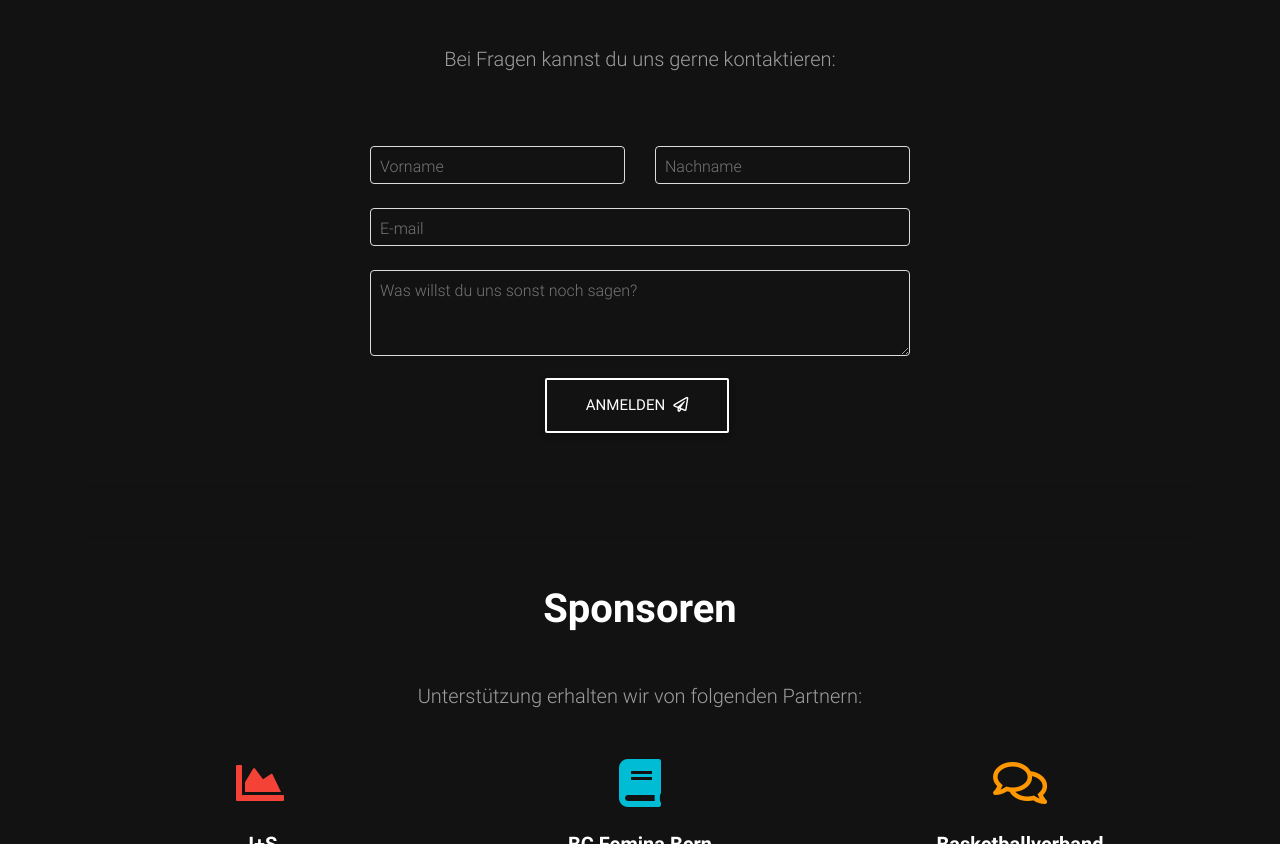
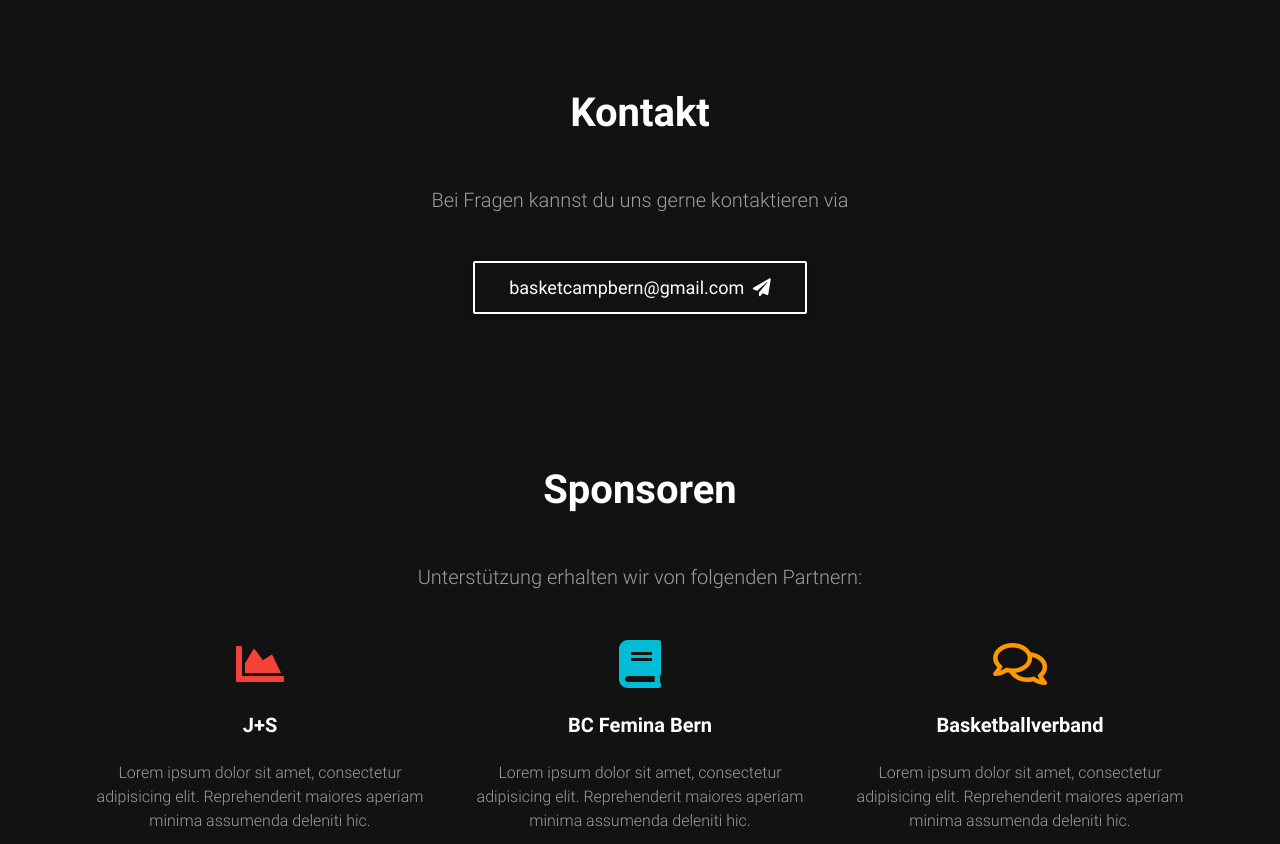
Before and after one commit to flobachofner/basket-camp, a plain HTML site: page index.html in a window 1280 px wide. Shown: the part 5000-5844 px from the top of the page. Drawn offline with Linux system fonts and the light colour scheme.

Commit message:
anmeldung new

```diff
--- a/index.html
+++ b/index.html
@@ -304,7 +304,7 @@
 
           <!--Grid column-->
           <div class="col-12 text-center">
-           <iframe src="https://docs.google.com/forms/d/e/1FAIpQLSd5DV5YCBOGSBzIAXJijxdB9XatqnXlYh64sVb4xklohZ79FA/viewform?embedded=true" width="700" height="2400" frameborder="0" marginheight="0" marginwidth="0">Loading…</iframe>
+           <iframe src="https://docs.google.com/forms/d/e/1FAIpQLScrWR0oiEX-bf2sVwsBZ5jP54kYS1AhFPXFF6IPdc2QUmWsEQ/viewform?embedded=true" width="640" height="2541" frameborder="0" marginheight="0" marginwidth="0">Wird geladen…</iframe>
           </div>
           <!--/Grid column-->
 
@@ -324,22 +324,35 @@
 
   		<!-- Section heading -->
   		<h2 class="h1-responsive font-weight-bold my-5">Kontakt</h2>
-  		<!-- Section description -->
+
+		  <div class="row">
+		  	<div class="col">
+			  	<p class="lead grey-text">Bei Fragen kannst du uns gerne kontaktieren via</p>
+					<!--Call to action-->
+    					<div class="pt-4">
+      						<a class="btn btn-outline-white text-lowercase" href="mailto:basketcampbern@gmail.com" target="_blank" role="button" style="font-size: 18px">basketcampbern@gmail.com
+        					<i class="fas fa-paper-plane pl-1"></i>
+      						</a>
+    					</div>
+    				<!--/.Call to action-->
+			  </div>
+		  </div>
+  		<!-- Section description --
   		<p class="lead grey-text w-responsive mx-auto mb-5">Bei Fragen kannst du uns gerne kontaktieren:</p>
 
-  		<!--Grid row-->
+  		<!--Grid row--
       	<div class="row mb-3 text-white">
 
-      	  <!--Grid column-->
+      	  <!--Grid column--
       	  <div class="col-lg-6 offset-lg-3 col-md-12 mb-4 mb-md-0">
 
-      	    <!--Grid row-->
+      	    <!--Grid row--
       	    <div class="row">
 
-      	      <!--Grid column-->
+      	      <!--Grid column--
       	      <div class="col-md-6">
 
-      	        <!-- Material outline input -->
+      	        <!-- Material outline input --
       	        <div class="md-form md-outline mb-0">
       	          <input type="text" id="form-first-name" class="form-control">
       	          <label for="form-first-name">Vorname</label>
@@ -348,40 +361,40 @@
       	      </div>
       	      <!--Grid column-->
 
-      	      <!--Grid column-->
+      	      <!--Grid column--
       	      <div class="col-md-6">
 
-      	        <!-- Material outline input -->
+      	        <!-- Material outline input --
       	        <div class="md-form md-outline mb-0">
       	          <input type="text" id="form-last-name" class="form-control">
       	          <label for="form-last-name">Nachname</label>
       	        </div>
 
       	      </div>
-      	      <!--Grid column-->
+      	      <!--Grid column--
 
       	    </div>
       	    <!--Grid row-->
 
-      	    <!-- Material outline input -->
+      	    <!-- Material outline input --
       	    <div class="md-form md-outline mt-3">
       	      <input type="email" id="form-email" class="form-control">
       	      <label for="form-email">E-mail</label>
       	    </div>
 
 
-      	    <!--Material textarea-->
+      	    <!--Material textarea--
       	    <div class="md-form md-outline mb-3">
       	      <textarea id="form-message" class="md-textarea form-control" rows="3"></textarea>
       	      <label for="form-message">Was willst du uns sonst noch sagen?</label>
       	    </div>
 
-      	    <button type="submit" class="btn btn-outline-white btn-lg ml-0">Anmelden<i class="far fa-paper-plane ml-2"></i></button>
+      	    <button type="submit" class="btn btn-outline-white btn-lg ml-0">Absenden<i class="far fa-paper-plane ml-2"></i></button>
 
       	  </div>
-      	  <!--Grid column-->
+      	  <!--Grid column--
 
-      	</div>
+		  </div>
       	<!--Grid row-->
 
 
```
